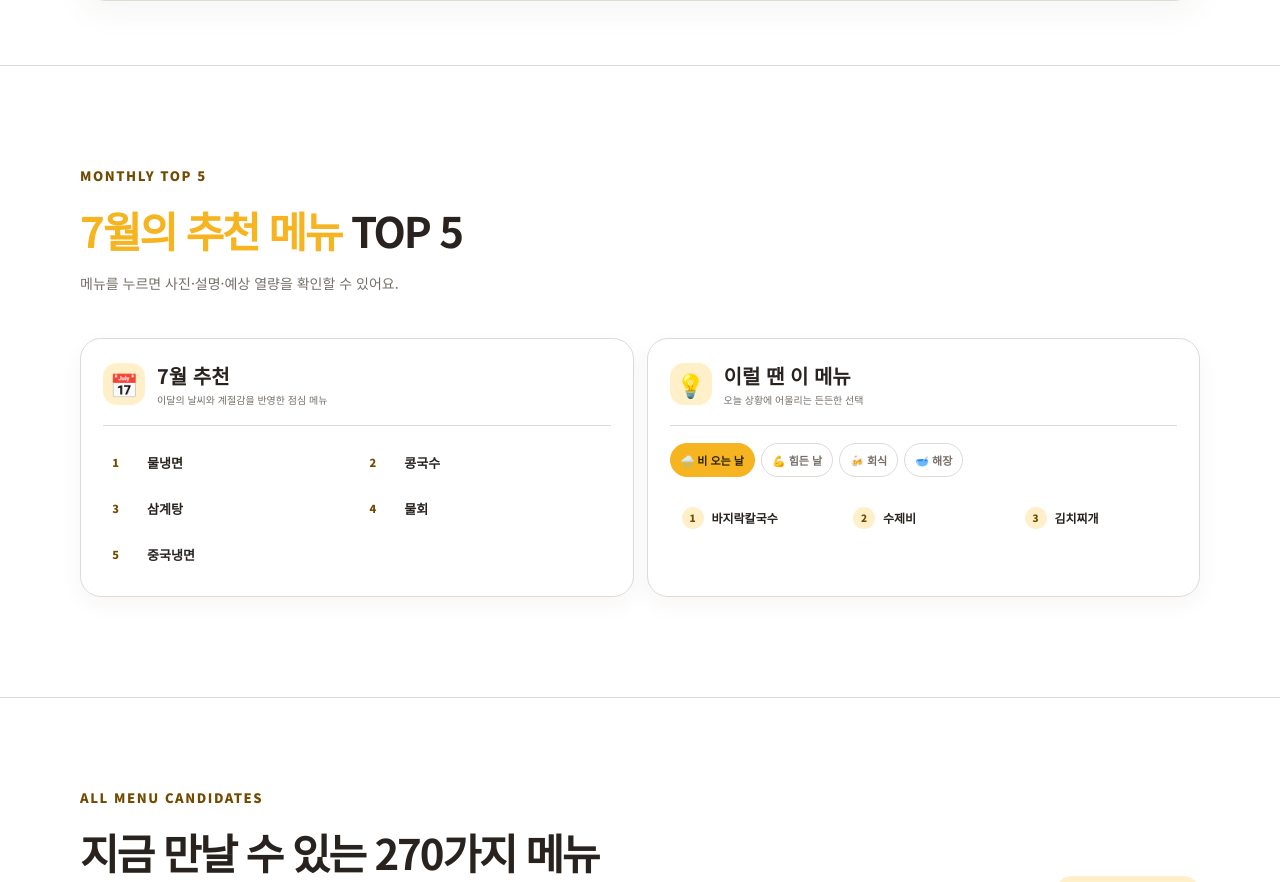
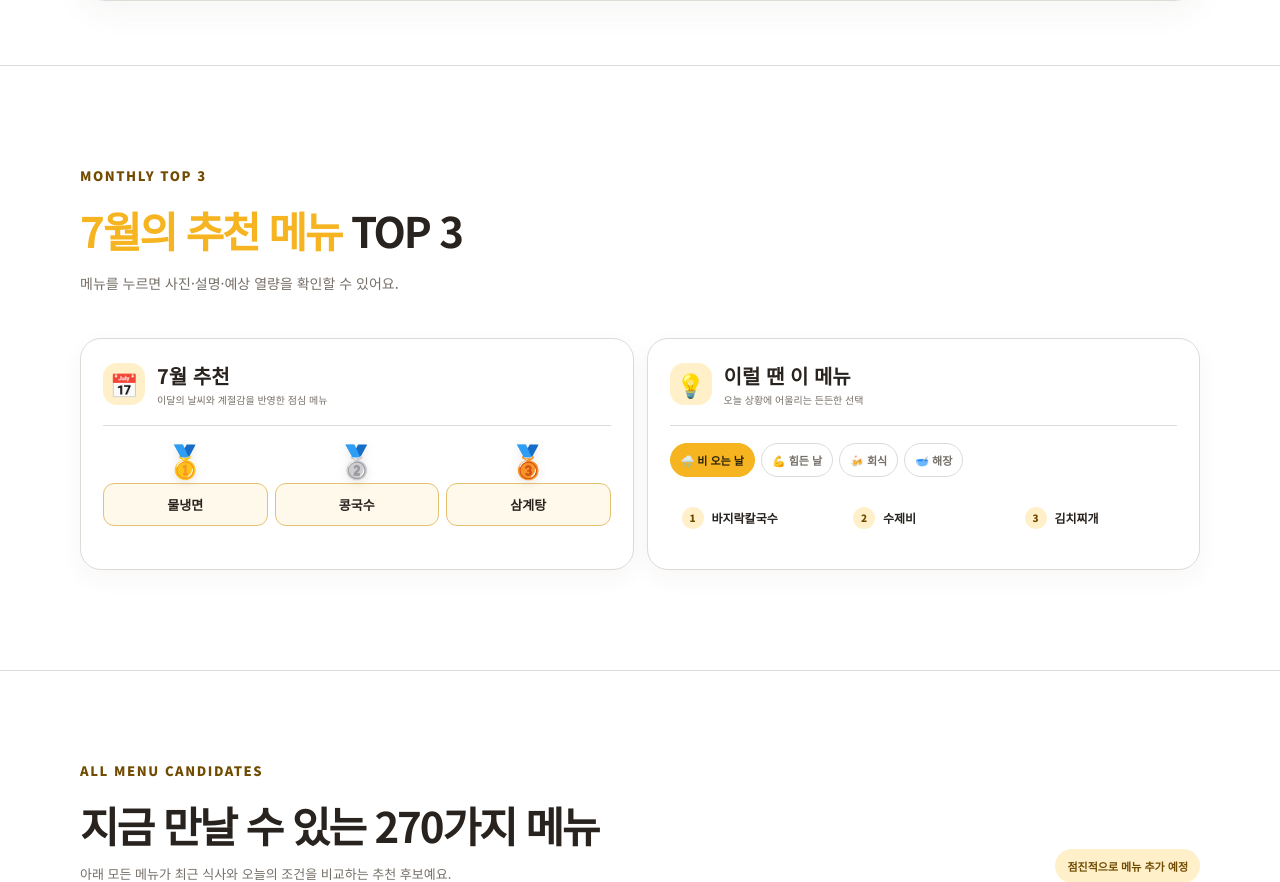
Before and after one commit to gyeongyee/whats-today-meal, a FastAPI app: page / in a window 1280 px wide. Shown: the part 1677-2559 px from the top of the page. Run offline with FastAPI, Linux system fonts and the light colour scheme.

Commit message:
Refine monthly recommendations as medal top three

```diff
--- a/static/style.css
+++ b/static/style.css
@@ -242,7 +242,7 @@
 .seasonal-grid { display: grid; grid-template-columns: repeat(4, 1fr); gap: 13px; }
 .seasonal-grid.monthly-grid { grid-template-columns: repeat(2, minmax(0, 1fr)); }
 .monthly-card { width: 100%; }
-.monthly-card ol { grid-template-columns: repeat(2, minmax(0, 1fr)); }
+.monthly-card ol { grid-template-columns: repeat(3, minmax(0, 1fr)); }
 .season-card { padding: 22px; border: 1px solid var(--line); border-radius: 21px; background: #fff; box-shadow: 0 8px 24px rgba(88,57,34,.045); }
 .season-card-heading { display: flex; align-items: center; gap: 12px; min-height: 55px; padding-bottom: 17px; border-bottom: 1px solid var(--line); list-style: none; }
 .season-card-heading::-webkit-details-marker { display: none; }
@@ -329,6 +329,9 @@
 
 @media (min-width: 561px) {
     .season-card-heading { pointer-events: none; }
+    .monthly-card li { display: flex; flex-direction: column; gap: 8px; }
+    .monthly-card .rank-medal { display: block; font-size: 32px; line-height: 1; filter: drop-shadow(0 3px 5px rgba(88,57,34,.12)); }
+    .monthly-card .season-menu { min-height: 43px; border: 1px solid var(--mustard-border); background: var(--mustard-pale); text-align: center; }
 }
 @media (max-width: 820px) {
     .hero { min-height: 0; grid-template-columns: 1fr; padding-block: 24px 30px; }
@@ -336,7 +339,7 @@
     .history-grid, .card-grid, .member-meals, .preference-groups { grid-template-columns: 1fr; }
     .menu-card { min-height: 0; }
     .seasonal-grid { grid-template-columns: 1fr 1fr; }
-    .monthly-card ol { grid-template-columns: repeat(2, minmax(0, 1fr)); }
+    .monthly-card ol { grid-template-columns: repeat(3, minmax(0, 1fr)); }
     .catalog-groups { grid-template-columns: repeat(2, 1fr); }
     .timeline { grid-template-columns: 1fr; }
     .results-heading { align-items: flex-start; flex-direction: column; }
@@ -382,6 +385,7 @@
     .seasonal-grid { grid-template-columns: 1fr; }
     .seasonal-grid.monthly-grid { grid-template-columns: 1fr; }
     .monthly-card ol { grid-template-columns: 1fr; }
+    .monthly-card .rank-medal { font-size: 19px; }
     .situation-tabs { margin-top: 12px; }
     .situation-panel { grid-template-columns: 1fr; }
     .season-card { padding: 14px 16px; }
--- a/templates/index.html
+++ b/templates/index.html
@@ -7,7 +7,7 @@
     <meta name="theme-color" content="#ffffff" media="(prefers-color-scheme: light)">
     <meta name="theme-color" content="#121110" media="(prefers-color-scheme: dark)">
     <title>오늘 뭐 먹지 AI — 점심 고민을 30초 만에</title>
-    <link rel="stylesheet" href="{{ url_for('static', path='/style.css') }}?v=26">
+    <link rel="stylesheet" href="{{ url_for('static', path='/style.css') }}?v=27">
 </head>
 <body>
 <header class="site-header">
@@ -169,9 +169,9 @@
 
     <section class="seasonal-section">
         <div class="shell">
-            <p class="eyebrow">MONTHLY TOP 5</p>
+            <p class="eyebrow">MONTHLY TOP 3</p>
             <div class="seasonal-heading">
-                <h2><em>{{ monthly_recommendation.month }}월의 추천 메뉴</em> TOP 5</h2>
+                <h2><em>{{ monthly_recommendation.month }}월의 추천 메뉴</em> TOP 3</h2>
                 <p>메뉴를 누르면 사진·설명·예상 열량을 확인할 수 있어요.</p>
             </div>
             <div class="seasonal-grid monthly-grid">
@@ -182,9 +182,10 @@
                         <span class="season-toggle" aria-hidden="true"></span>
                     </summary>
                     <ol>
-                        {% for menu in monthly_recommendation.menus %}
+                        {% set medals = ["🥇", "🥈", "🥉"] %}
+                        {% for menu in monthly_recommendation.menus[:3] %}
                         <li>
-                            <span>{{ loop.index }}</span>
+                            <span class="rank-medal rank-{{ loop.index }}" aria-label="{{ loop.index }}위">{{ medals[loop.index0] }}</span>
                             <button class="season-menu" type="button" data-menu="{{ menu }}" aria-label="{{ menu }} 상세 정보 보기">{{ menu }}</button>
                         </li>
                         {% endfor %}
```
Also changed, not shown: tests/test_api.py (+5 -2 lines).
